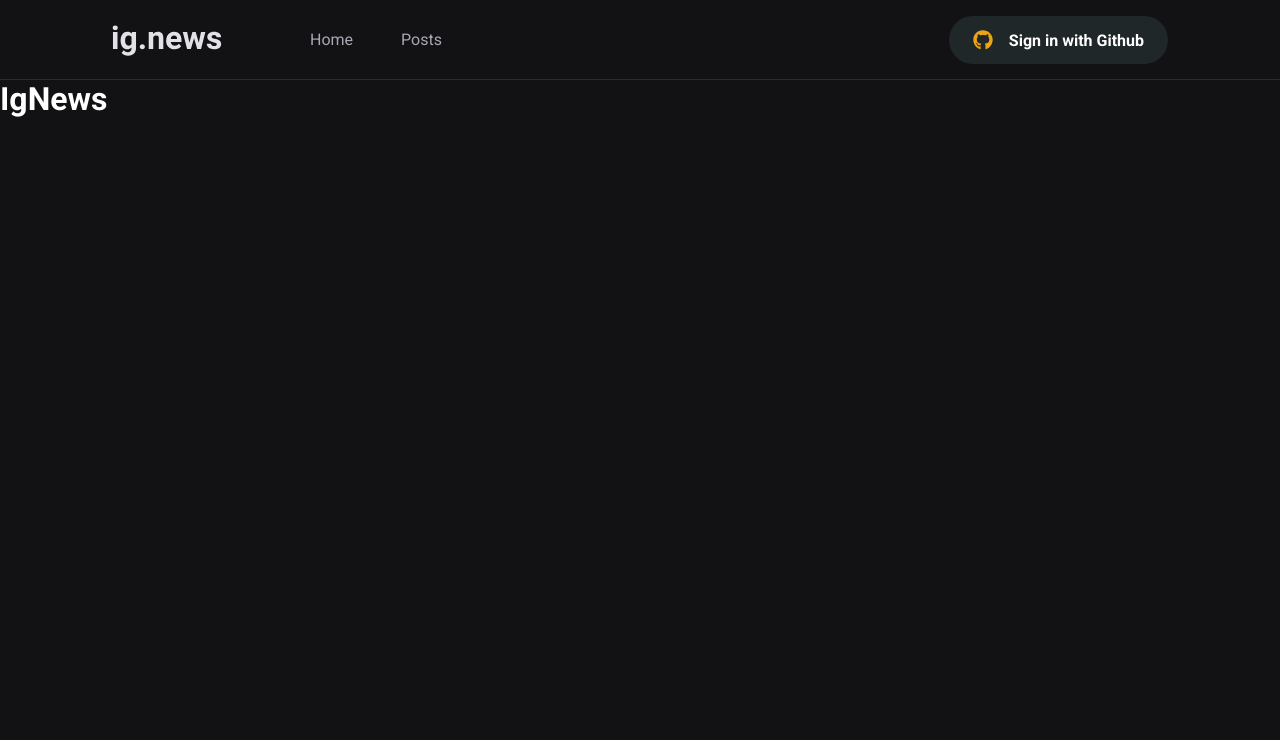
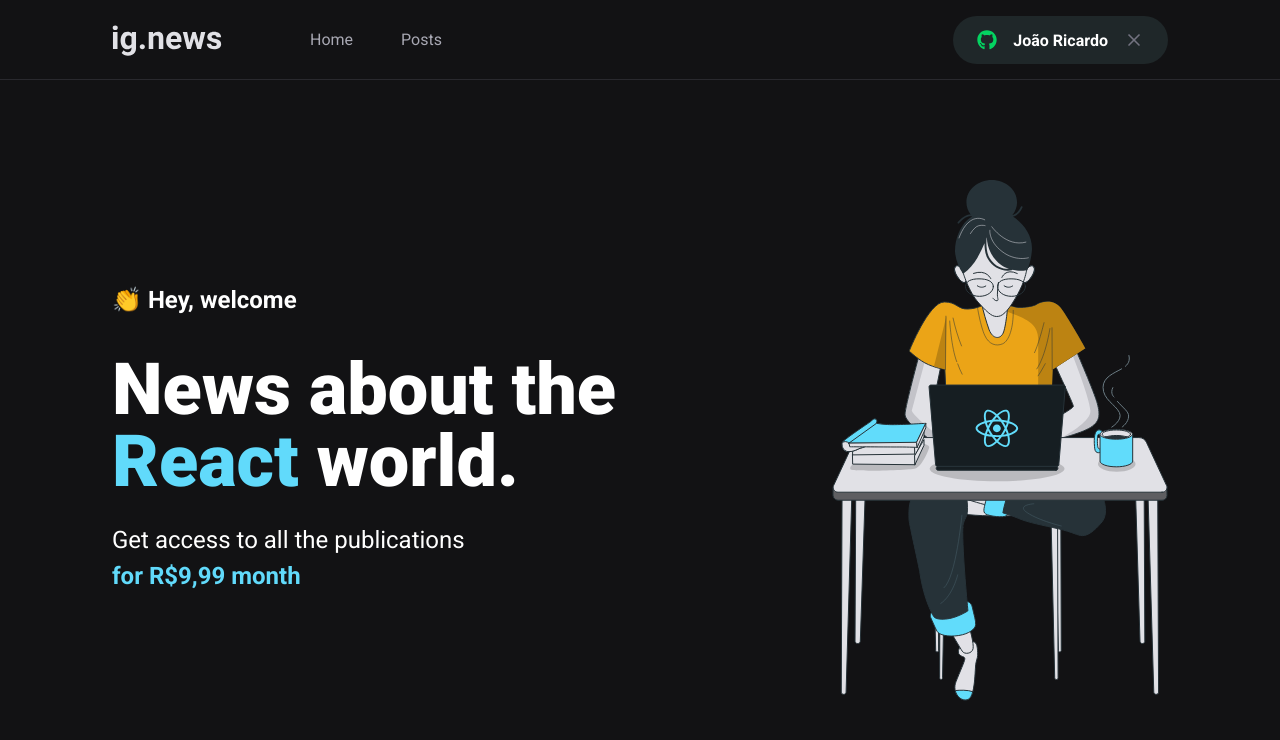
Before and after one commit to EngJao89/ignite-reactjs-ignews, a Next.js app: page / in a window 1280 px wide. Shown: the top 740 px of the page. Built offline with nearby package versions, Linux system fonts and the light colour scheme.

Commit message:
feat(in28-home-ajuste): implementa textos e estilização de home

```diff
--- a/src/components/SignInButton/index.tsx
+++ b/src/components/SignInButton/index.tsx
@@ -1,9 +1,20 @@
 import { FaGithub } from 'react-icons/fa'
+import { FiX } from 'react-icons/fi'
 
 import styles from './styles.module.scss';
 
 export function SignInButton() {
-  return (
+  const isUserLoggedIn = true;
+  return isUserLoggedIn ? (
+    <button
+      type="button"
+      className={styles.signInButton}
+    >
+      <FaGithub color="#04d361" />
+      João Ricardo
+      <FiX color="#737380" className={styles.closeIcon} />
+    </button>
+  ) : (
     <button
       type="button"
       className={styles.signInButton}
@@ -11,5 +22,5 @@ export function SignInButton() {
       <FaGithub color="#eba417" />
       Sign in with Github
     </button>
-  )
+  );
 }
--- /dev/null
+++ b/src/pages/home.module.scss
@@ -0,0 +1,45 @@
+.contentContainer {
+  max-width: 1120px;
+  margin: 0 auto;
+  padding: 0 2rem;
+  height: calc(100vh - 5rem);
+
+  display: flex;
+  align-items: center;
+  justify-content: space-between;
+}
+
+.hero {
+  max-width: 600px;
+
+  > span {
+    font-size: 1.5rem;
+    font-weight: bold;
+  }
+
+  h1 {
+    font-size: 4.5rem;
+    line-height: 4.5rem;
+    font-weight: 900;
+    margin-top: 2.5rem;
+
+    span {
+      color: var(--cyan-500);
+    }
+  }
+
+  p {
+    font-size: 1.5rem;
+    line-height: 2.25rem;
+    margin-top: 1.5rem;
+
+    span {
+      color: var(--cyan-500);
+      font-weight: bold;
+    }
+  }
+
+  button {
+    margin-top: 2.5rem;
+  }
+}
--- a/src/pages/index.tsx
+++ b/src/pages/index.tsx
@@ -1,6 +1,26 @@
+import Head from 'next/head';
+
+import styles from './home.module.scss';
 
 export default function Home() {
   return (
-    <h1>IgNews</h1>
+    <>
+      <Head>
+        <title>Home | ig.news</title>
+      </Head>
+
+      <main className={styles.contentContainer}>
+        <section className={styles.hero}>
+          <span>👏 Hey, welcome</span>
+          <h1>News about the <span>React</span> world.</h1>
+          <p>
+            Get access to all the publications <br />
+            <span>for R$9,99 month</span>
+          </p>
+        </section>
+
+        <img src="/images/avatar.svg" alt="Girl coding" />
+      </main>
+    </>
   )
 }
```
